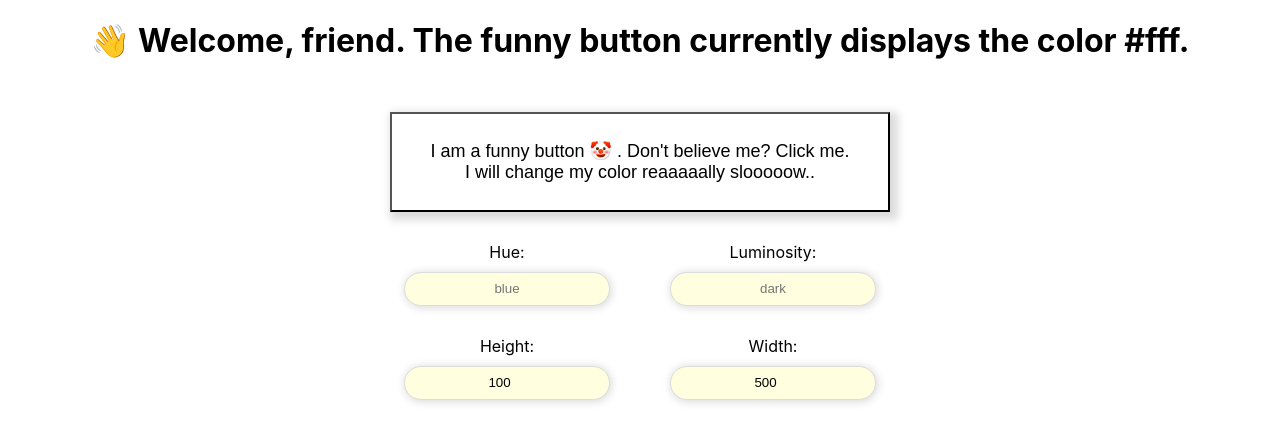
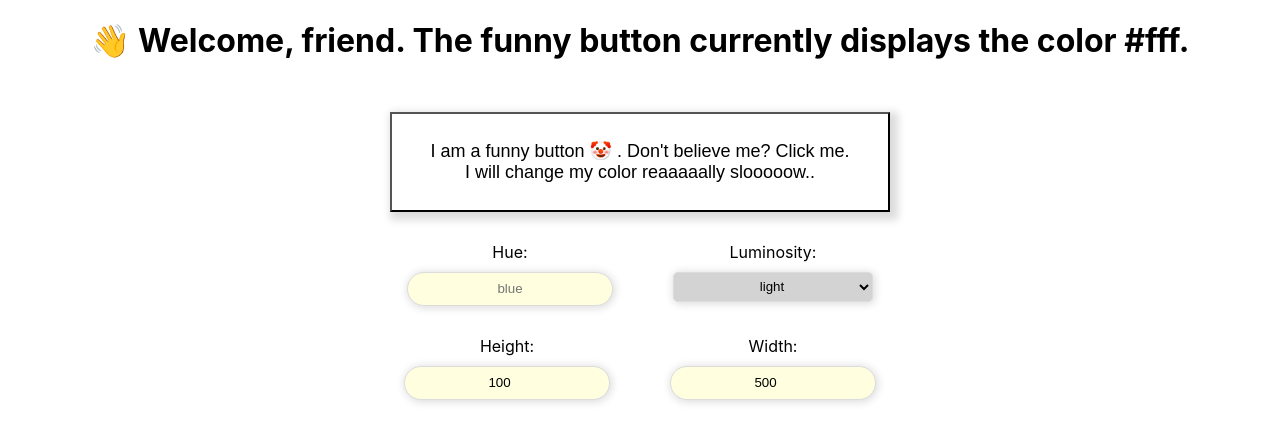
Before and after one commit to steiningerjakob/random-color-generator-react-app, a React (Create React App) app: page / in a window 1280 px wide. Shown: the top 442 px of the page. Built offline with nearby package versions, Linux system fonts and the light colour scheme.

Commit message:
Add dropdown for luminosity

```diff
--- a/src/UserInputs.js
+++ b/src/UserInputs.js
@@ -17,6 +17,20 @@ const inputStyles = css`
   background-color: lightyellow;
   text-align: center;
 `;
+
+const dropdownStyles = css`
+  margin: 10px 30px 30px 30px;
+  height: 30px;
+  width: 200px;
+  border-radius: 5px;
+  border: 1px solid #dcdcdc;
+  box-shadow: 1px 1px 8px 1px #dcdcdc;
+  background-color: lightgrey;
+  text-align: center;
+  padding-left: 10px;
+`;
+
+const dropdown = ['light', 'dark'];
 
 // Capture user input on hue, luminosity, height and width, and change variable state accordingly
 // Pass state to other components via destructured props
@@ -50,15 +64,19 @@ function UserInputs({
         <label htmlFor="luminosity">
           Luminosity:
           <br />
-          <input
+          <select
             id="luminosity"
-            placeholder="dark"
+            placeholder="light"
             value={customLuminosity}
             onChange={(event) => {
               setCustomLuminosity(event.currentTarget.value);
             }}
-            css={inputStyles}
-          />
+            css={dropdownStyles}
+          >
+            {dropdown.map((item) => {
+              return <option key={dropdown[item]}>{item}</option>;
+            })}
+          </select>
         </label>
       </section>
       <section css={sectionStyles}>
```
